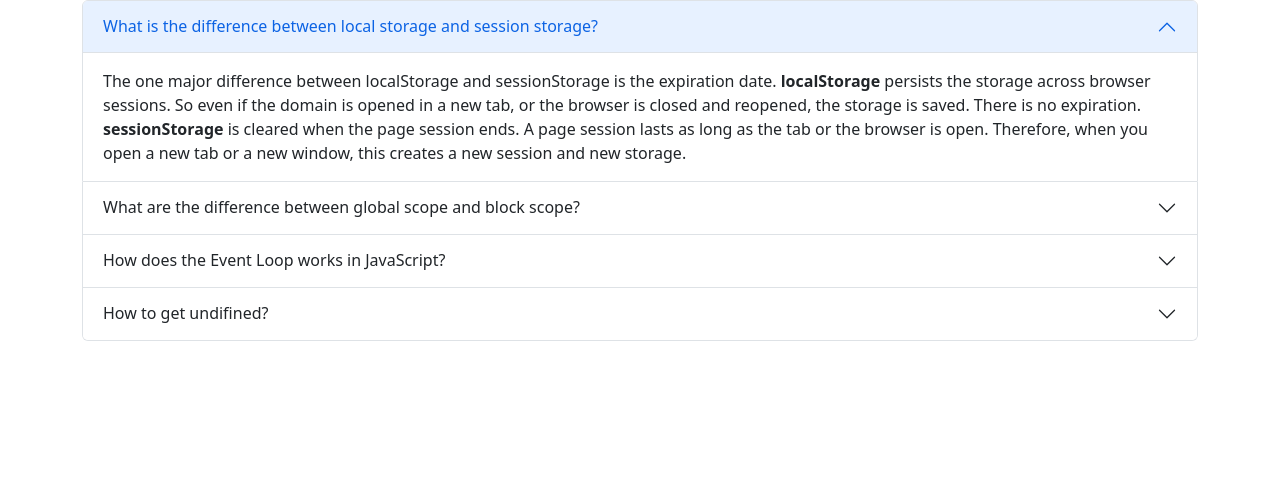
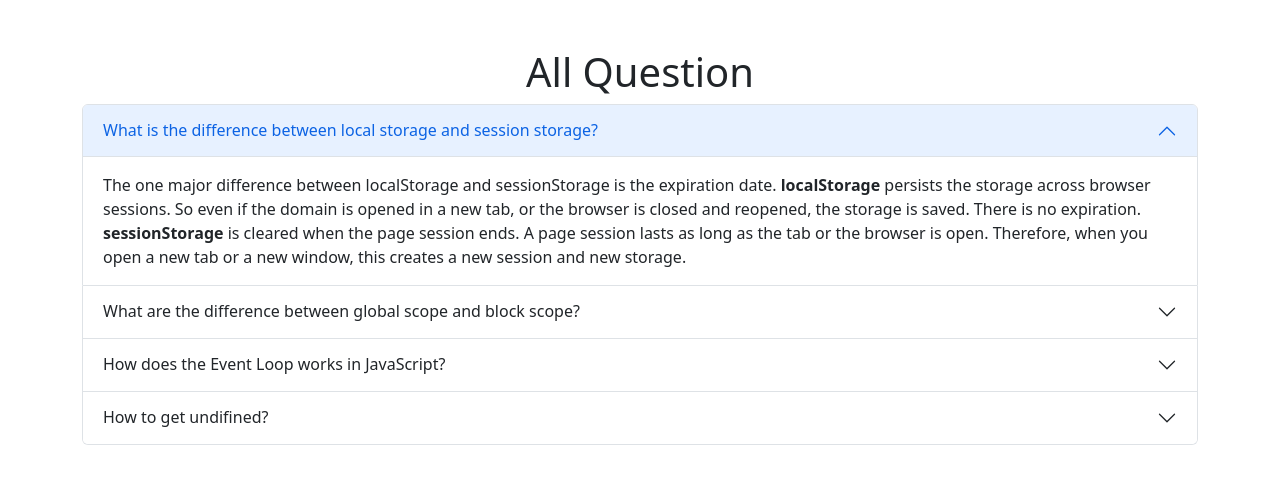
Before and after one commit to NusratJahanBristy/Speed-Typer, a plain HTML site: page blog.html in a window 1280 px wide. Drawn offline with nearby package versions, Linux system fonts and the light colour scheme.

Commit message:
all Question header added

```diff
--- a/blog.html
+++ b/blog.html
@@ -8,7 +8,8 @@
     <link href="https://cdn.jsdelivr.net/npm/bootstrap@5.2.1/dist/css/bootstrap.min.css" rel="stylesheet" integrity="sha384-iYQeCzEYFbKjA/T2uDLTpkwGzCiq6soy8tYaI1GyVh/UjpbCx/TYkiZhlZB6+fzT" crossorigin="anonymous">
 </head>
 <body>
-    <section class="container">
+    <section class="container mt-5">
+        <h1 class="text-center">All Question</h1>
         <div class="accordion" id="accordionExample">
             <div class="accordion-item">
               <h2 class="accordion-header" id="headingOne">
--- a/script.js
+++ b/script.js
@@ -46,7 +46,7 @@ const typeController = (e) => {
     display.innerHTML += `<span class="green">${newLetter === " " ? "▪" : newLetter}</span>`;
   } else {
     display.innerHTML += `<span class="red">${newLetter === " " ? "▪" : newLetter}</span>`;
-    errorCount++;
+
   }
 
   // check if given question text is equal to user typed text
--- a/styles.css
+++ b/styles.css
@@ -143,12 +143,8 @@ button {
 
 #histories {
   display: grid;
-  /* flex-wrap: wrap; */
-  /* margin-left: 50px; */
-  /* gap: 20px;
-  justify-content: space-around; */
   grid-template-columns: repeat(3, 1fr);
-    grid-gap: 10px;
+  grid-gap: 10px;
 }
 
 .card {
```
Also changed, not shown: index.html (+1 -1 lines).
